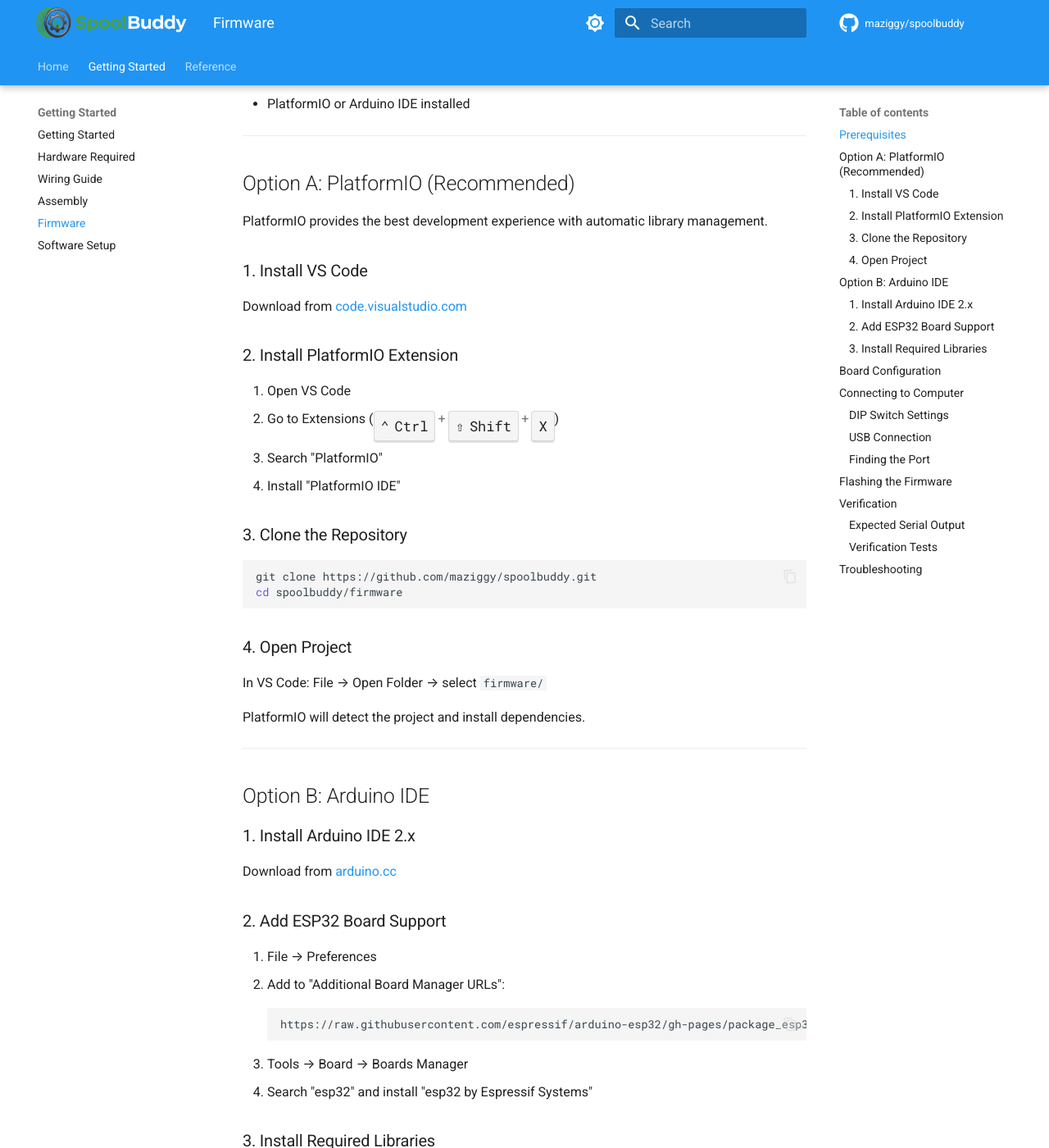
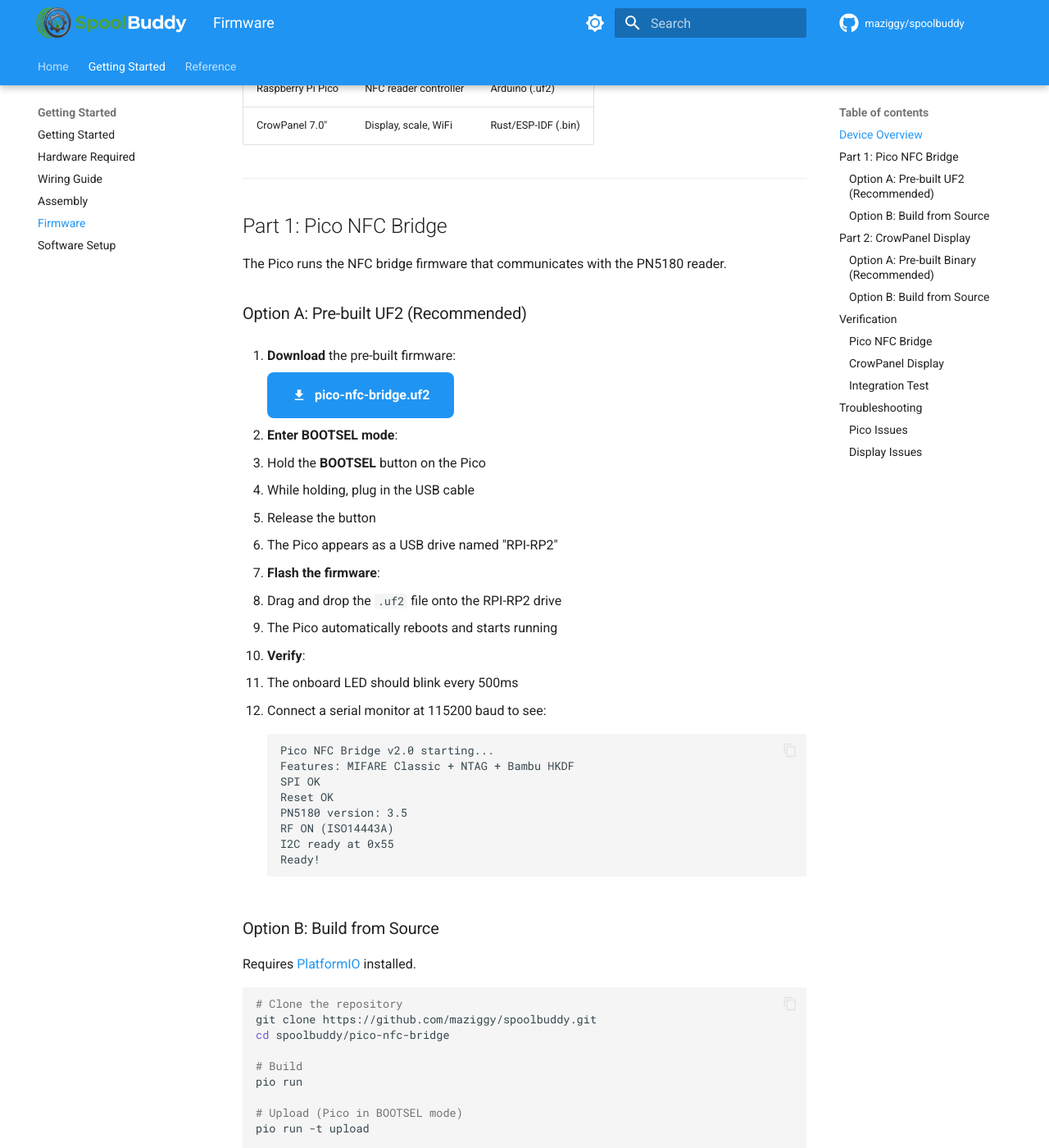
Before and after one commit to Schuermi7/spoolbuddy-wiki, an MkDocs documentation site: the page built from docs/getting-started/firmware.md, in a window 1280 px wide and 1400 px high, scrolled down 451 px. Shown: the whole window at 82% size. Built offline with MkDocs 1.6.1 and Material for MkDocs 9.7.7, drawn with Linux system fonts in a browser that asks for light colours; comment, search, counter and statistics services are not loaded; some of the changed text lies outside the part shown.

Commit message:
Updated website

````diff
--- a/docs/getting-started/firmware.md
+++ b/docs/getting-started/firmware.md
@@ -1,207 +1,222 @@
 # Firmware Installation
 
-Flash the SpoolBuddy firmware to the CrowPanel Advance 7.0" display.
+SpoolBuddy requires firmware on two devices: the **Raspberry Pi Pico** (NFC bridge) and the **CrowPanel Display** (ESP32-S3).
 
 ---
 
-## Prerequisites
+## Device Overview
 
-- SpoolBuddy fully assembled (see [Assembly Guide](assembly.md))
-- USB-C cable (data capable, not charge-only)
-- Computer with USB port
-- PlatformIO or Arduino IDE installed
+| Device | Purpose | Firmware Type |
+|--------|---------|---------------|
+| Raspberry Pi Pico | NFC reader controller | Arduino (.uf2) |
+| CrowPanel 7.0" | Display, scale, WiFi | Rust/ESP-IDF (.bin) |
 
 ---
 
-## Option A: PlatformIO (Recommended)
+## Part 1: Pico NFC Bridge
 
-PlatformIO provides the best development experience with automatic library management.
+The Pico runs the NFC bridge firmware that communicates with the PN5180 reader.
 
-### 1. Install VS Code
+### Option A: Pre-built UF2 (Recommended)
 
-Download from [code.visualstudio.com](https://code.visualstudio.com/){ target="_blank" }
+1. **Download** the pre-built firmware:
 
-### 2. Install PlatformIO Extension
+    [:material-download: **pico-nfc-bridge.uf2**](https://github.com/maziggy/spoolbuddy/releases){ .btn .btn-primary target="_blank" }
 
-1. Open VS Code
-2. Go to Extensions (++ctrl+shift+x++)
-3. Search "PlatformIO"
-4. Install "PlatformIO IDE"
+2. **Enter BOOTSEL mode**:
+   - Hold the **BOOTSEL** button on the Pico
+   - While holding, plug in the USB cable
+   - Release the button
+   - The Pico appears as a USB drive named "RPI-RP2"
 
-### 3. Clone the Repository
+3. **Flash the firmware**:
+   - Drag and drop the `.uf2` file onto the RPI-RP2 drive
+   - The Pico automatically reboots and starts running
+
+4. **Verify**:
+   - The onboard LED should blink every 500ms
+   - Connect a serial monitor at 115200 baud to see:
+     ```
+     Pico NFC Bridge v2.0 starting...
+     Features: MIFARE Classic + NTAG + Bambu HKDF
+     SPI OK
+     Reset OK
+     PN5180 version: 3.5
+     RF ON (ISO14443A)
+     I2C ready at 0x55
+     Ready!
+     ```
+
+### Option B: Build from Source
+
+Requires [PlatformIO](https://platformio.org/){ target="_blank" } installed.
 
 ```bash
+# Clone the repository
 git clone https://github.com/maziggy/spoolbuddy.git
-cd spoolbuddy/firmware
+cd spoolbuddy/pico-nfc-bridge
+
+# Build
+pio run
+
+# Upload (Pico in BOOTSEL mode)
+pio run -t upload
+
+# Monitor serial output
+pio device monitor
 ```
-
-### 4. Open Project
-
-In VS Code: File → Open Folder → select `firmware/`
-
-PlatformIO will detect the project and install dependencies.
 
 ---
 
-## Option B: Arduino IDE
+## Part 2: CrowPanel Display
 
-### 1. Install Arduino IDE 2.x
+The CrowPanel runs the main SpoolBuddy firmware (Rust/ESP-IDF).
 
-Download from [arduino.cc](https://www.arduino.cc/en/software){ target="_blank" }
+### Option A: Pre-built Binary (Recommended)
 
-### 2. Add ESP32 Board Support
+1. **Download** the pre-built firmware:
 
-1. File → Preferences
-2. Add to "Additional Board Manager URLs":
+    [:material-download: **spoolbuddy-firmware.bin**](https://github.com/maziggy/spoolbuddy/releases){ .btn .btn-primary target="_blank" }
+
+2. **Install espflash**:
+   ```bash
+   cargo install espflash
    ```
-   https://raw.githubusercontent.com/espressif/arduino-esp32/gh-pages/package_esp32_index.json
+
+   Or download from [espflash releases](https://github.com/esp-rs/espflash/releases){ target="_blank" }
+
+3. **Connect the display**:
+   - Use a USB-C data cable (not charge-only)
+   - Connect to your computer
+   - The display may show a blank screen or old firmware
+
+4. **Find the port**:
+
+    === "Windows"
+        Device Manager → Ports → Look for "USB Serial" (e.g., COM3)
+
+    === "Linux"
+        ```bash
+        ls /dev/ttyACM* /dev/ttyUSB*
+        # Usually /dev/ttyACM0
+        ```
+
+    === "macOS"
+        ```bash
+        ls /dev/cu.usb*
+        # Usually /dev/cu.usbmodem*
+        ```
+
+5. **Flash the firmware**:
+   ```bash
+   espflash flash --monitor spoolbuddy-firmware.bin
    ```
-3. Tools → Board → Boards Manager
-4. Search "esp32" and install "esp32 by Espressif Systems"
 
-### 3. Install Required Libraries
+### Option B: Build from Source
 
-Sketch → Include Library → Manage Libraries. Install:
+Requires Rust and the ESP toolchain.
 
-- `lvgl` (v8.3.x)
-- `TFT_eSPI`
-- `SparkFun_Qwiic_Scale_NAU7802`
-- `ArduinoJson`
-- `WiFiManager`
+#### Prerequisites
 
----
+1. **Install Rust**:
+   ```bash
+   curl --proto '=https' --tlsv1.2 -sSf https://sh.rustup.rs | sh
+   source $HOME/.cargo/env
+   ```
 
-## Board Configuration
+2. **Install ESP toolchain via espup**:
+   ```bash
+   # Install espup
+   cargo install espup --locked
 
-=== "PlatformIO"
+   # Install the ESP toolchain (takes several minutes)
+   espup install
 
-    ```ini title="platformio.ini"
-    [env:crowpanel-7]
-    platform = espressif32
-    board = esp32-s3-devkitc-1
-    framework = arduino
-    board_build.mcu = esp32s3
-    board_build.f_cpu = 240000000L
-    board_upload.flash_size = 16MB
-    board_build.partitions = default_16MB.csv
+   # Source the environment (add to your shell profile)
+   . $HOME/export-esp.sh
+   ```
 
-    build_flags =
-        -D LV_CONF_INCLUDE_SIMPLE
-        -D BOARD_HAS_PSRAM
-        -D ARDUINO_USB_CDC_ON_BOOT=1
+3. **Install espflash**:
+   ```bash
+   cargo install espflash
+   ```
 
-    monitor_speed = 115200
-    upload_speed = 921600
-    ```
+4. **(Linux only) Add USB permissions**:
+   ```bash
+   sudo usermod -a -G dialout $USER
+   # Log out and back in
+   ```
 
-=== "Arduino IDE"
+#### Build and Flash
 
-    | Setting | Value |
-    |---------|-------|
-    | Board | ESP32S3 Dev Module |
-    | Flash Size | 16MB |
-    | PSRAM | OPI PSRAM |
-    | USB Mode | Hardware CDC and JTAG |
-    | Upload Speed | 921600 |
+```bash
+# Clone the repository
+git clone https://github.com/maziggy/spoolbuddy.git
+cd spoolbuddy/firmware
 
----
+# Source ESP environment
+. $HOME/export-esp.sh
 
-## Connecting to Computer
+# Build and flash (with serial monitor)
+cargo run --release
+```
 
-### DIP Switch Settings
+Or build separately:
 
-Before connecting, check the DIP switches on the back of the CrowPanel:
+```bash
+# Build only
+cargo build --release
 
-| Mode | S1 | S0 | Use |
-|------|----|----|-----|
-| Normal | OFF | OFF | Running firmware |
-| **Upload** | **OFF** | **ON** | Flash new firmware |
-| Debug | ON | OFF | Serial debugging |
-
-!!! warning "Set S0=ON, S1=OFF for uploading"
-
-### USB Connection
-
-1. Connect USB-C cable to CrowPanel
-2. Connect other end to computer
-3. Display may show blank or old firmware
-
-### Finding the Port
-
-=== "Windows"
-    Device Manager → Ports (COM & LPT) → Look for "USB Serial" (e.g., COM3)
-
-=== "Linux"
-    ```bash
-    ls /dev/ttyACM* /dev/ttyUSB*
-    # Usually /dev/ttyACM0 for ESP32-S3
-    ```
-
-=== "macOS"
-    ```bash
-    ls /dev/cu.usb*
-    # Usually /dev/cu.usbmodem*
-    ```
-
----
-
-## Flashing the Firmware
-
-=== "PlatformIO"
-
-    1. **Build:** Click the checkmark (✓) or run `pio run`
-    2. **Upload:** Click the arrow (→) or run `pio run -t upload`
-    3. **Monitor:** Click the plug icon or run `pio device monitor`
-
-=== "Arduino IDE"
-
-    1. Select board and port in Tools menu
-    2. Click Verify (checkmark) to compile
-    3. Click Upload (right arrow)
-    4. Open Serial Monitor at 115200 baud
+# Flash manually
+espflash flash --monitor target/xtensa-esp32s3-espidf/release/spoolbuddy-firmware
+```
 
 ---
 
 ## Verification
 
-### Expected Serial Output
+After flashing both devices, verify the system is working:
 
-```
-SpoolBuddy Firmware v1.0.0
-==========================
+### Pico NFC Bridge
 
-[INIT] Starting display...
-[INIT] Display initialized: 800x480
-[INIT] Starting I2C...
-[INIT] NAU7802 found at 0x2A
-[INIT] Starting SPI...
-[INIT] PN5180 detected
-[INIT] Connecting to WiFi...
-[WIFI] Connected: 192.168.1.45
-[WS] Connecting to ws://192.168.1.100:3000/ws/ui
-[WS] Connected!
-[READY] SpoolBuddy ready
-```
+- [ ] LED blinks every 500ms
+- [ ] Serial output shows "Ready!"
+- [ ] PN5180 version displayed (e.g., 3.5)
 
-### Verification Tests
+### CrowPanel Display
 
-- [ ] Display backlight on and LVGL UI renders
+- [ ] Display backlight turns on
+- [ ] UI renders on screen
 - [ ] Touch responds to input
-- [ ] Scale shows weight readings
-- [ ] NFC detects tags when spool placed
-- [ ] WebSocket connects to backend
+- [ ] Serial output shows initialization
+
+### Integration Test
+
+1. Power on the complete system
+2. Place a Bambu Lab spool on the scale
+3. The NFC tag should be detected
+4. Weight should display on screen
 
 ---
 
 ## Troubleshooting
 
+### Pico Issues
+
 | Issue | Solution |
 |-------|----------|
-| Upload fails | Check DIP switches (S0=ON, S1=OFF) |
-| No port detected | Try different USB cable (must be data cable) |
-| Timeout errors | Hold BOOT button while connecting USB |
-| Slow upload | Reduce upload_speed to 460800 or 115200 |
-| No serial output | Enable USB CDC On Boot, check baud rate |
+| RPI-RP2 drive doesn't appear | Try a different USB cable, ensure BOOTSEL held during plug-in |
+| "PN5180 ERROR!" in serial | Check SPI wiring to PN5180 |
+| I2C not working | Verify SDA/SCL connections to CrowPanel |
+
+### Display Issues
+
+| Issue | Solution |
+|-------|----------|
+| "Permission denied" (Linux) | Run `sudo usermod -a -G dialout $USER` and re-login |
+| Port not detected | Try different USB cable (must be data cable) |
+| espflash timeout | Hold BOOT button while pressing RESET, then flash |
+| Build fails with "rust-src not found" | Run `espup install` and source `export-esp.sh` |
 
 ---
 
````
Also changed, not shown: docs/getting-started/assembly.md (+4 -6 lines).
